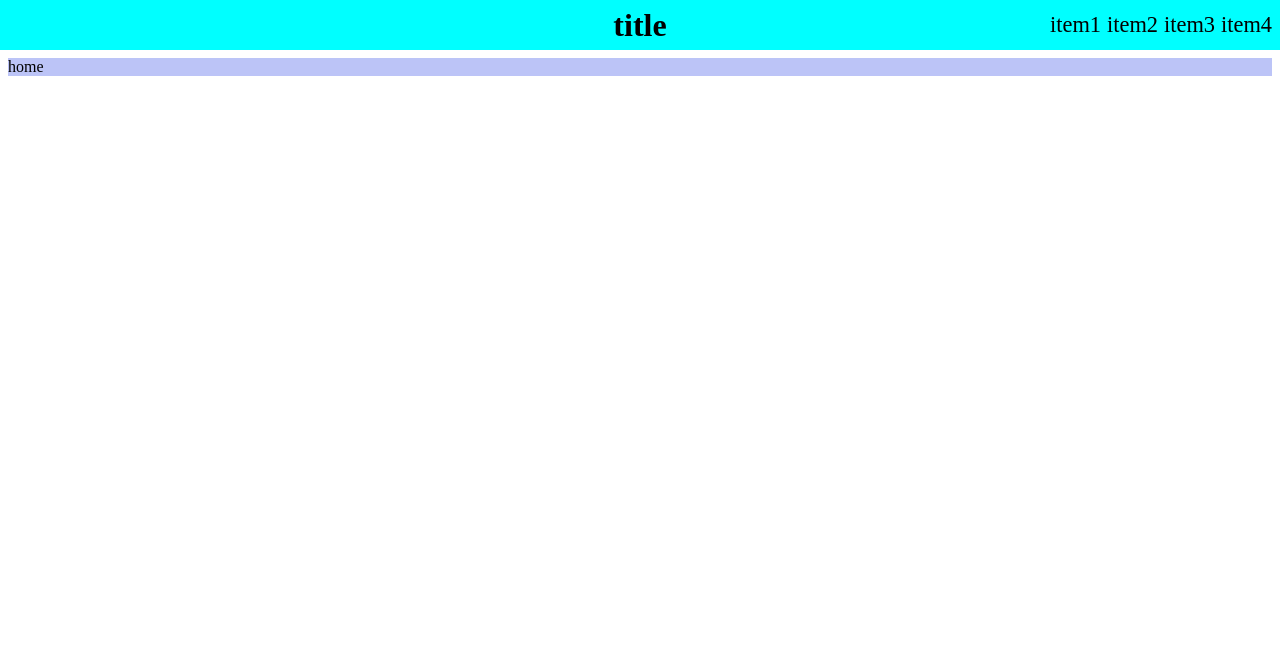
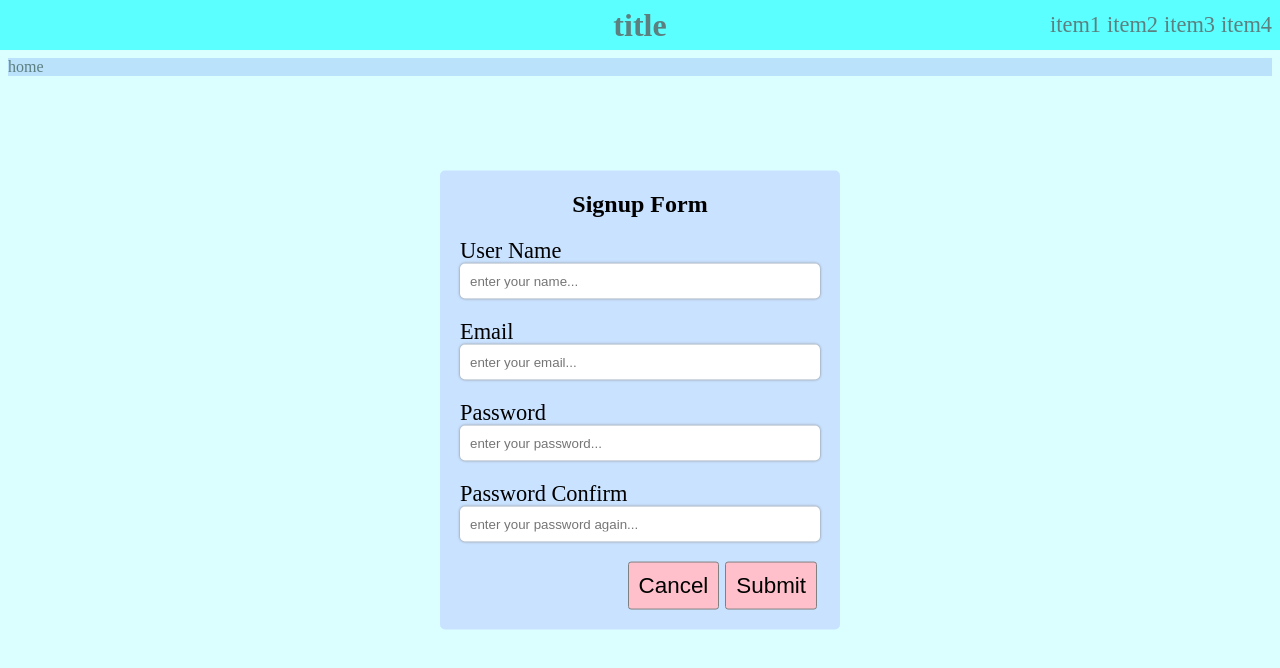
Before and after one commit to stsiwo/react-redux-portfolio, a React app: page / in a window 1280 px wide. Shown: the top 668 px of the page. Built offline with nearby package versions, Linux system fonts and the light colour scheme; the HTML template or start-up script is replaced by a standard one.

Commit message:
UI: Signup Form layout

```diff
--- a/src/UI/Header/Header.tsx
+++ b/src/UI/Header/Header.tsx
@@ -1,10 +1,11 @@
 import * as React from 'react';
+import { useCssGlobalContext } from '../Base/Context/CssGlobalContext/CssGlobalContext';
+import { useResponsiveComponent } from '../Base/Hooks/ResponsiveComponentHook';
 import './Header.scss';
-import { useResponsiveComponent } from '../Base/Hooks/ResponsiveComponentHook';
 import MenuToggleIcon from './MenuToggleIcon/MenuToggleIcon';
+import Menu from './MenuWrapper/Menu/Menu';
 import MenuWrapper from './MenuWrapper/MenuWrapper';
-import Menu from './MenuWrapper/Menu/Menu';
-import { useCssGlobalContext } from '../Base/Context/CssGlobalContext/CssGlobalContext';
+import SignupForm from './Modal/SignupForm/SignupForm';
 
 
 const Header: React.FunctionComponent<{}> = (props: {}) => {
@@ -32,6 +33,7 @@ const Header: React.FunctionComponent<{}> = (props: {}) => {
       <h1 className="header-title">title</h1>
       {(currentScreenWidth < cssGlobal.laptopSize && renderMenuSidebar())}
       {(currentScreenWidth >= cssGlobal.laptopSize && renderHorizontalMenu())}
+      <SignupForm />
     </header>
   );
 }
--- /dev/null
+++ b/src/UI/Header/Modal/SignupForm/SignupForm.scss
@@ -0,0 +1,93 @@
+@import '../../../Base/Css/GlobalVariables';
+
+.signup-form-wrapper {
+
+  z-index: 9500;
+
+  position: fixed;
+  top: 0;
+  left: 0;
+  width: 100%;
+  height: 100%;
+  background-color: rgba(183, 255, 255, 0.5);
+}
+
+.signup-form-cover {
+  z-index: 9501;
+
+  position: fixed;
+  top: 50%;
+  left: 50%;
+  width: 80%;
+  transform: translate(-50%, -50%);
+  background-color: rgba(183, 198, 255, 0.5);
+  border-radius: 5px;
+
+  max-width: 400px;
+}
+
+.signup-form-title {
+  text-align: center;
+}
+
+.signup-form-content {
+  font-size: $subTitleFontSize;
+  box-sizing: border-box;
+  padding: 0 20px 20px 20px;
+}
+
+.signup-form-content-item {
+  margin: 20px 0;
+}
+
+.signup-form-content-user-name {
+}
+
+.signup-form-content-email {
+}
+
+.signup-form-content-password {
+}
+
+.signup-form-content-password-confirm {
+}
+
+.signup-form-content-item-label {
+  display: block;
+  text-align: start;
+
+}
+
+.signup-form-content-item-input {
+  width: 100%;
+  box-sizing: border-box;
+  padding: 10px;
+  box-shadow: 0 0 3px grey;
+  border-radius: 5px;
+  border: none;
+}
+
+.signup-form-content-item-input:focus {
+
+}
+
+.signup-form-content-btn-wrapper {
+  display: flex;
+  justify-content: flex-end;
+}
+
+.signup-form-content-btn {
+  margin: 0 3px;
+  font-size: $regularFontSize;
+  border-radius: 3px;
+  padding: 10px;
+  background-color: pink;
+  border: 1px solid grey;
+}
+
+.signup-form-content-btn:hover {
+}
+
+.signup-form-content-btn:active {
+  box-shadow: 0 0 10px grey;
+}
--- /dev/null
+++ b/src/UI/Header/Modal/SignupForm/SignupForm.tsx
@@ -0,0 +1,38 @@
+import * as React from 'react';
+import './SignupForm.scss';
+
+const SignupForm: React.FunctionComponent<{}> = (props: {}) => {
+
+  return (
+    <div className="signup-form-wrapper">
+      <div className="signup-form-cover">
+        <h2 className="signup-form-title">Signup Form</h2>
+        <form className="signup-form-content">
+
+          <div className="signup-form-content-item signup-form-content-user-name">
+            <label htmlFor="user-name" className="signup-form-content-item-label">User Name</label>
+            <input type="text" name="user-name" id="user-name" className="signup-form-content-item-input" placeholder="enter your name..."/>
+          </div>
+          <div className="signup-form-content-item signup-form-content-email">
+            <label htmlFor="email" className="signup-form-content-item-label">Email</label>
+            <input type="email" name="email" id="email" className="signup-form-content-item-input" placeholder="enter your email..." />
+          </div>
+          <div className="signup-form-content-item signup-form-content-password">
+            <label htmlFor="password" className="signup-form-content-item-label">Password</label>
+            <input type="password" name="password" id="password" className="signup-form-content-item-input" placeholder="enter your password..." />
+          </div>
+          <div className="signup-form-content-item signup-form-content-password-confirm">
+            <label htmlFor="password-confirm" className="signup-form-content-item-label">Password Confirm</label>
+            <input type="password" name="password-confirm" id="password-confirm" className="signup-form-content-item-input" placeholder="enter your password again..."/>
+          </div>
+          <div className="signup-form-content-btn-wrapper">
+            <input className="signup-form-content-btn" type="button" value="Cancel"/>
+            <input className="signup-form-content-btn" type="submit"/>
+          </div>
+        </form>
+      </div>
+    </div>
+  );
+}
+
+export default SignupForm;
```
